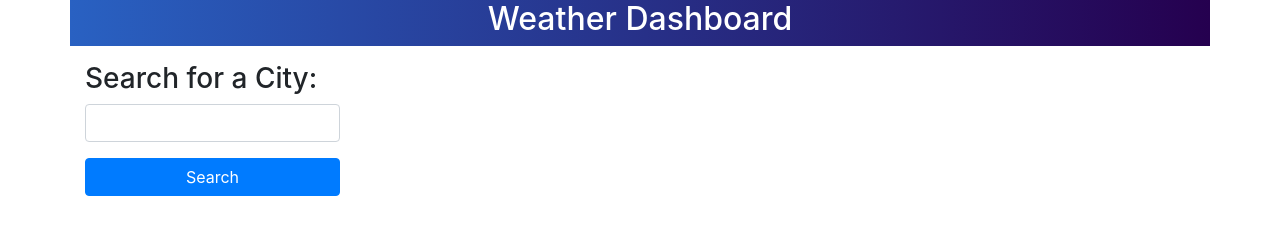
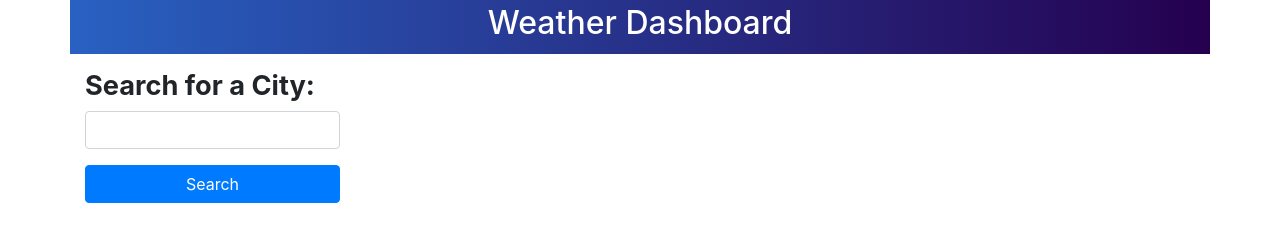
Before and after one commit to costanza13/weather-dashboard, a plain HTML site: page index.html in a window 1280 px wide. Drawn offline with nearby package versions, Linux system fonts and the light colour scheme.

Commit message:
adjust font sizes and spacing

```diff
--- a/assets/css/style.css
+++ b/assets/css/style.css
@@ -1,3 +1,17 @@
+h1 {
+  font-size: 2rem;
+}
+
+h2 {
+  font-size: 1.7rem;
+  font-weight: bold;
+}
+
+h3 {
+  font-size: 1.5rem;
+  font-weight: bold;
+}
+
 #top-banner {
   color: white;
   background-image: linear-gradient(to right, #2961c2, #25004f)
--- a/index.html
+++ b/index.html
@@ -5,24 +5,21 @@
   <meta http-equiv="X-UA-Compatible" content="IE=edge">
   <meta name="viewport" content="width=device-width, initial-scale=1.0">
   <title>Weather Dashboard</title>
-  <link
-    rel="stylesheet"
-    href="https://stackpath.bootstrapcdn.com/bootstrap/4.3.1/css/bootstrap.min.css"
-  />
+  <link rel="stylesheet" href="https://cdn.jsdelivr.net/npm/bootstrap@4.6.0/dist/css/bootstrap.min.css" integrity="sha384-B0vP5xmATw1+K9KRQjQERJvTumQW0nPEzvF6L/Z6nronJ3oUOFUFpCjEUQouq2+l" crossorigin="anonymous">
   <link rel="stylesheet" href="./assets/css/style.css" />
 
 </head>
 <body>
-  <div class="container">
+  <div class="container-md">
     <div id="top-banner" class="row mb-3">
-      <div class="col-12 text-center">
-        <h2>Weather Dashboard</h2>
+      <div class="col-12 text-center py-1">
+        <h1>Weather Dashboard</h1>
       </div>
     </div>
 
     <div class="row flex-column-reverse flex-sm-row">
       <div class="col-sm-12 col-md-3">
-        <h3>Search for a City:</h3>
+        <h2>Search for a City:</h2>
         <input type="text" id="city" class="form-control text-secondary" />
         <button type="submit" id="search-for-city" class="btn btn-primary btn-block my-3">Search</button>
 
@@ -34,7 +31,7 @@
         <div id="weather-info" class="container d-none">
           <div class="row mb-3">
             <div id="current-weather" class="col-12 border border-dark">
-              <h3 id="current-weather-heading"></h3>
+              <h2 id="current-weather-heading"></h2>
               <p id="current-temp"></p>
               <p id="current-wind"></p>
               <p id="current-humidity"></p>
@@ -43,7 +40,7 @@
           </div>
           <div class="row">
             <div class="col-12 px-0 overflow-auto">
-              <h4>5-Day Forecast</h4>
+              <h3>5-Day Forecast</h3>
               <div class="d-inline-flex d-xl-flex justify-content-between text-light">
                 <div class="card">
                   <div class="card-body"></div>
```
